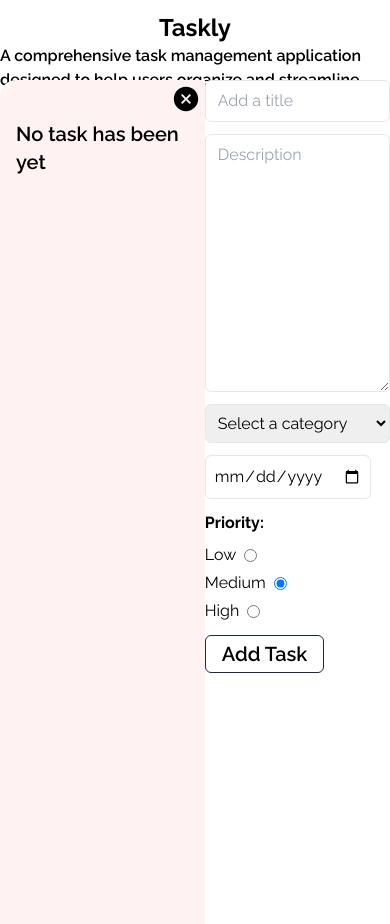
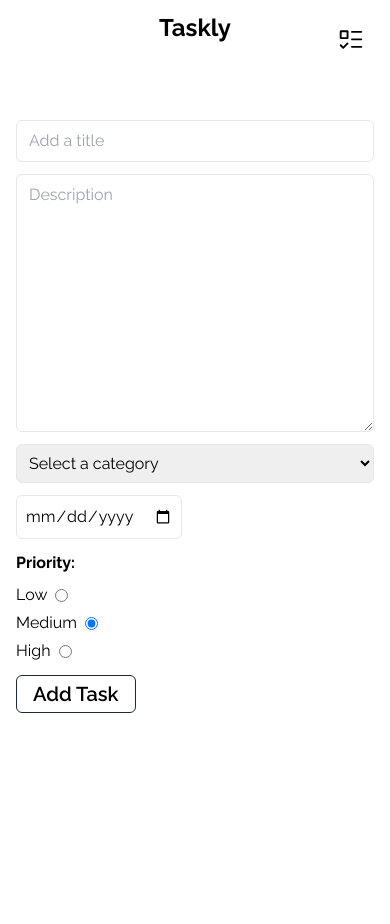
Before and after one commit to marufsiyam91/Taskly, a React (Vite) app: page / in a window 390 px wide. After the commit the page ends 844 px from the top, so only its background shows below. Built offline with nearby package versions, Linux system fonts and the light colour scheme.

Commit message:
some style applied on app for responsive purpose

```diff
--- a/src/App.jsx
+++ b/src/App.jsx
@@ -1,19 +1,30 @@
+import { useState } from "react";
 import Form from "./Components/Form"
 import Sidebar from "./Components/Sidebar"
+import { GoTasklist } from "react-icons/go";
+
+
 
 
 function App() {
 
+  const [showSidebar, setShowSidebar] = useState(false)
+
+
   return (
     <>
-      <div className="h-[80px] flex flex-col items-center pt-3">
+      <div className="h-[80px] flex flex-col items-center pt-3 relative">
+        <button onClick={() => (setShowSidebar(true))} className="block smd:hidden top-6 right-6 absolute text-3xl"><GoTasklist /></button>
         <h1 className="font-primary text-2xl font-bold">Taskly</h1>
-        <p className="font-primary font-semibold">A comprehensive task management application designed to help users organize and streamline their daily activities with ease.</p>
-      </div>
+        </div>
 
     <div className="flex">
-      <Sidebar/>
-      <Form/>
+      <div className={showSidebar ? '2xl:w-1/5 xl:w-1/4 md:w-1/3 sm:w-1/2 esm:w-[80%] w-full smd:rounded-tr-2xl border-t smd:border-l-0 border-l rounded-tl-2xl smd:rounded-tl-none smd:border-r smd:relative fixed top-0 right-0 z-10' : '2xl:w-1/5 xl:w-1/4 md:w-1/3 sm:w-1/2 esm:w-[80%] smd:rounded-tr-2xl border-t smd:border-l-0 border-l rounded-tl-2xl smd:rounded-tl-none smd:border-r smd:relative fixed top-0 right-[-1000%] smd:right-0 z-10'}>
+        <Sidebar closeSidebar={setShowSidebar}/>
+      </div>
+      <div className="w-full esm:w-[90%] sm:w-[80%] smd:w-1/2 md:w-2/3 xl:w-3/4 2xl:w-4/5 py-10 px-4 md:px-8">
+        <Form/>
+      </div>
     </div>
     </>
   )
```
